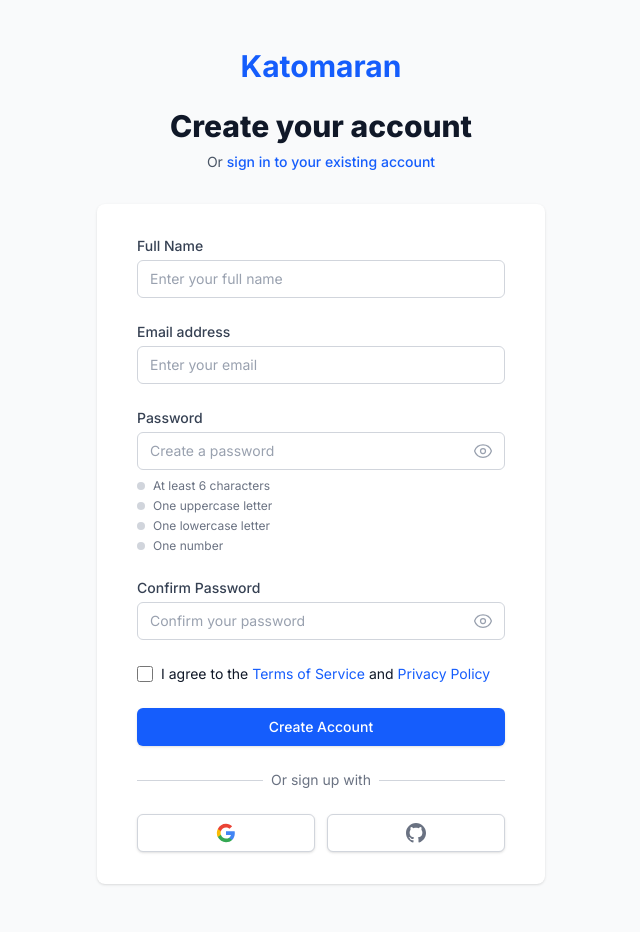
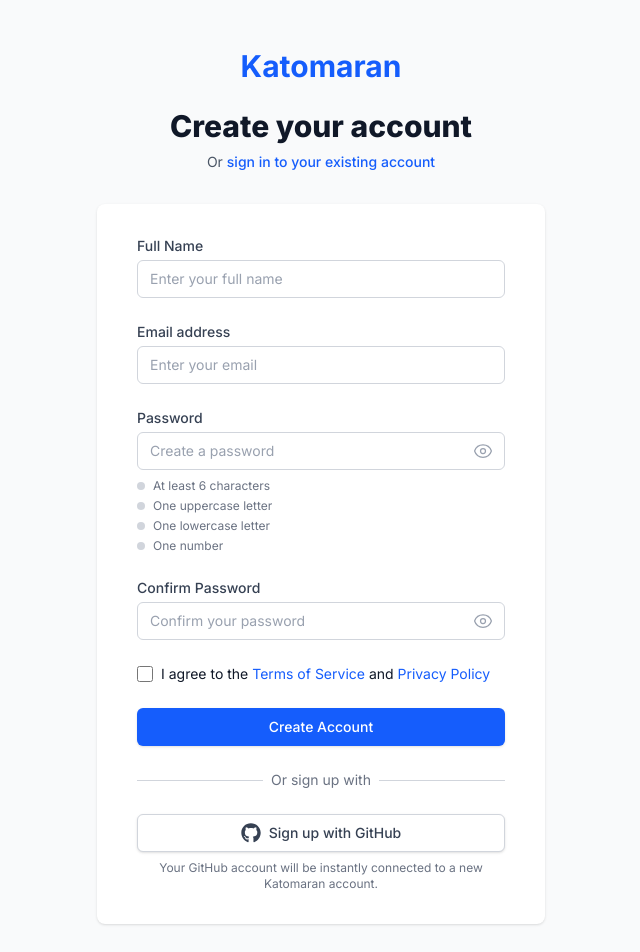
Before and after one commit to TitanNatesan/katomaran, a Next.js app in the folder frontend-next/: page /register in a window 1280 px wide. Shown: the top 952 px of the page, without its empty margins (319-959 px from the left). Built offline with nearby package versions, Linux system fonts and the light colour scheme.

Commit message:
feat: Add GitHub OAuth authentication to login and registration; update routes and UI components for seamless integration

```diff
--- a/frontend-next/package.json
+++ b/frontend-next/package.json
@@ -21,6 +21,7 @@
     "react": "^19.0.0",
     "react-dom": "^19.0.0",
     "react-hook-form": "^7.60.0",
+    "react-icons": "^5.5.0",
     "react-toastify": "^11.0.5"
   },
   "devDependencies": {
--- a/frontend-next/src/app/login/page.jsx
+++ b/frontend-next/src/app/login/page.jsx
@@ -5,6 +5,7 @@ import { useRouter } from 'next/navigation'
 import { useEffect, useState } from 'react'
 import Link from 'next/link'
 import { EyeIcon, EyeSlashIcon } from '@heroicons/react/24/outline'
+import { FaGithub } from 'react-icons/fa'
 
 export default function Login() {
     const { data: session, status } = useSession()
@@ -23,17 +24,10 @@ export default function Login() {
         }
     }, [status, router])
 
-    const handleGitHubLogin = async () => {
+    const handleGitHubLogin = () => {
         setIsLoading(true)
-        try {
-            await signIn('github', {
-                callbackUrl: '/dashboard',
-                redirect: true
-            })
-        } catch (error) {
-            console.error('Login error:', error)
-            setIsLoading(false)
-        }
+        // Redirect to GitHub OAuth endpoint
+        window.location.href = `${process.env.NEXT_PUBLIC_BACKEND_URL}/api/auth/github`
     }
 
     const handleEmailLogin = async (e) => {
@@ -101,15 +95,22 @@ export default function Login() {
             <div className="mt-8 sm:mx-auto sm:w-full sm:max-w-md">
                 <div className="bg-white py-8 px-4 shadow sm:rounded-lg sm:px-10">
                     {/* OAuth Login Section */}
-                    <div className="space-y-4">
-                        <a href="https://katomaran-yy6g.onrender.com/api/auth/github">
-                            <button className="w-full flex justify-center items-center px-4 py-3 border border-gray-300 rounded-md shadow-sm text-sm font-medium text-white bg-gray-900 hover:bg-gray-800 focus:outline-none focus:ring-2 focus:ring-offset-2 focus:ring-gray-500">
-                                <svg className="w-5 h-5 mr-2" fill="currentColor" viewBox="0 0 24 24">
-                                    <path d="M12 0c-6.626 0-12 5.373-12 12 0 5.302 3.438 9.8 8.207 11.387.599.111.793-.261.793-.577v-2.234c-3.338.726-4.033-1.416-4.033-1.416-.546-1.387-1.333-1.756-1.333-1.756-1.089-.745.083-.729.083-.729 1.205.084 1.839 1.237 1.839 1.237 1.07 1.834 2.807 1.304 3.492.997.107-.775.418-1.305.762-1.604-2.665-.305-5.467-1.334-5.467-5.931 0-1.311.469-2.381 1.236-3.221-.124-.303-.535-1.524.117-3.176 0 0 1.008-.322 3.301 1.23.957-.266 1.983-.399 3.003-.404 1.02.005 2.047.138 3.006.404 2.291-1.552 3.297-1.23 3.297-1.23.653 1.653.242 2.874.118 3.176.77.84 1.235 1.911 1.235 3.221 0 4.609-2.807 5.624-5.479 5.921.43.372.823 1.102.823 2.222v3.293c0 .319.192.694.801.576 4.765-1.589 8.199-6.086 8.199-11.386 0-6.627-5.373-12-12-12z" />
-                                </svg>
-                                Continue with GitHub
-                            </button>
-                        </a>
+                    <div className="space-y-4">                        <button
+                        type="button"
+                        onClick={handleGitHubLogin}
+                        disabled={isLoading}
+                        className="w-full flex justify-center items-center px-4 py-3 border border-gray-300 rounded-md shadow-sm text-sm font-medium text-white bg-gray-900 hover:bg-gray-800 focus:outline-none focus:ring-2 focus:ring-offset-2 focus:ring-gray-500 disabled:opacity-50 disabled:cursor-not-allowed"
+                    >
+                        {isLoading ? (
+                            <div className="animate-spin rounded-full h-5 w-5 border-b-2 border-white mr-2"></div>
+                        ) : (
+                            <FaGithub className="w-5 h-5 mr-2" />
+                        )}
+                        Continue with GitHub
+                    </button>
+                        <p className="mt-2 text-xs text-gray-500 text-center">
+                            Don't have an account? GitHub login will automatically create one for you.
+                        </p>
 
                         {/* Divider */}
                         <div className="relative">
--- a/frontend-next/src/app/register/page.jsx
+++ b/frontend-next/src/app/register/page.jsx
@@ -4,6 +4,7 @@ import { useState } from 'react'
 import { useRouter } from 'next/navigation'
 import Link from 'next/link'
 import { EyeIcon, EyeSlashIcon } from '@heroicons/react/24/outline'
+import { FaGithub } from 'react-icons/fa'
 import axios from 'axios'
 
 export default function Register() {
@@ -42,6 +43,11 @@ export default function Register() {
                 number: /\d/.test(value)
             })
         }
+    }
+
+    const handleGitHubSignup = () => {
+        // Redirect to GitHub OAuth endpoint
+        window.location.href = `${process.env.NEXT_PUBLIC_BACKEND_URL}/api/auth/github`
     }
 
     const handleSubmit = async (e) => {
@@ -296,39 +302,18 @@ export default function Register() {
                             </div>
                         </div>
 
-                        <div className="mt-6 grid grid-cols-2 gap-3">
-                            <Link
-                                href="/login"
-                                className="w-full inline-flex justify-center py-2 px-4 border border-gray-300 rounded-md shadow-sm bg-white text-sm font-medium text-gray-500 hover:bg-gray-50"
+                        <div className="mt-6">
+                            <button
+                                type="button"
+                                onClick={handleGitHubSignup}
+                                className="w-full inline-flex justify-center items-center py-2 px-4 border border-gray-300 rounded-md shadow-sm bg-white text-sm font-medium text-gray-700 hover:bg-gray-50 focus:outline-none focus:ring-2 focus:ring-offset-2 focus:ring-gray-500"
                             >
-                                <svg className="w-5 h-5" viewBox="0 0 24 24">
-                                    <path
-                                        fill="#4285F4"
-                                        d="M22.56 12.25c0-.78-.07-1.53-.2-2.25H12v4.26h5.92c-.26 1.37-1.04 2.53-2.21 3.31v2.77h3.57c2.08-1.92 3.28-4.74 3.28-8.09z"
-                                    />
-                                    <path
-                                        fill="#34A853"
-                                        d="M12 23c2.97 0 5.46-.98 7.28-2.66l-3.57-2.77c-.98.66-2.23 1.06-3.71 1.06-2.86 0-5.29-1.93-6.16-4.53H2.18v2.84C3.99 20.53 7.7 23 12 23z"
-                                    />
-                                    <path
-                                        fill="#FBBC05"
-                                        d="M5.84 14.09c-.22-.66-.35-1.36-.35-2.09s.13-1.43.35-2.09V7.07H2.18C1.43 8.55 1 10.22 1 12s.43 3.45 1.18 4.93l2.85-2.22.81-.62z"
-                                    />
-                                    <path
-                                        fill="#EA4335"
-                                        d="M12 5.38c1.62 0 3.06.56 4.21 1.64l3.15-3.15C17.45 2.09 14.97 1 12 1 7.7 1 3.99 3.47 2.18 7.07l3.66 2.84c.87-2.6 3.3-4.53 6.16-4.53z"
-                                    />
-                                </svg>
-                            </Link>
-
-                            <Link
-                                href="/login"
-                                className="w-full inline-flex justify-center py-2 px-4 border border-gray-300 rounded-md shadow-sm bg-white text-sm font-medium text-gray-500 hover:bg-gray-50"
-                            >
-                                <svg className="w-5 h-5" fill="currentColor" viewBox="0 0 24 24">
-                                    <path d="M12 0c-6.626 0-12 5.373-12 12 0 5.302 3.438 9.8 8.207 11.387.599.111.793-.261.793-.577v-2.234c-3.338.726-4.033-1.416-4.033-1.416-.546-1.387-1.333-1.756-1.333-1.756-1.089-.745.083-.729.083-.729 1.205.084 1.839 1.237 1.839 1.237 1.07 1.834 2.807 1.304 3.492.997.107-.775.418-1.305.762-1.604-2.665-.305-5.467-1.334-5.467-5.931 0-1.311.469-2.381 1.236-3.221-.124-.303-.535-1.524.117-3.176 0 0 1.008-.322 3.301 1.23.957-.266 1.983-.399 3.003-.404 1.02.005 2.047.138 3.006.404 2.291-1.552 3.297-1.23 3.297-1.23.653 1.653.242 2.874.118 3.176.77.84 1.235 1.911 1.235 3.221 0 4.609-2.807 5.624-5.479 5.921.43.372.823 1.102.823 2.222v3.293c0 .319.192.694.801.576 4.765-1.589 8.199-6.086 8.199-11.386 0-6.627-5.373-12-12-12z" />
-                                </svg>
-                            </Link>
+                                <FaGithub className="w-5 h-5 mr-2" />
+                                Sign up with GitHub
+                            </button>
+                            <p className="mt-2 text-xs text-gray-500 text-center">
+                                Your GitHub account will be instantly connected to a new Katomaran account.
+                            </p>
                         </div>
                     </div>
                 </div>
```
Also changed, not shown: 2 other files (tests, documents, lock files or other folders).
